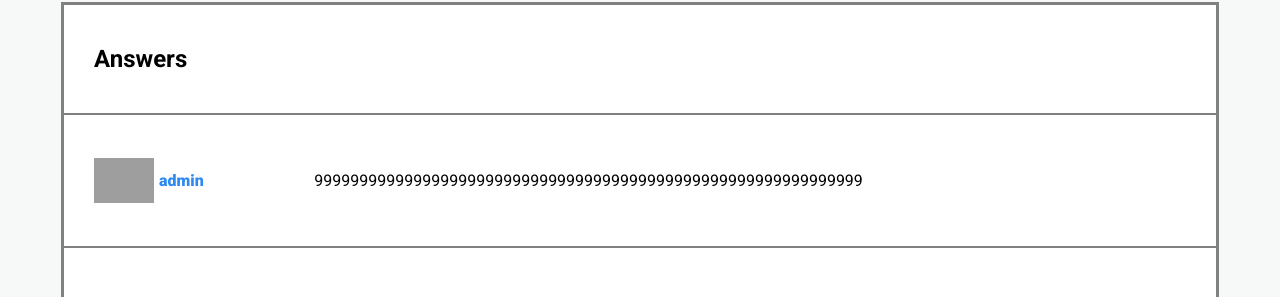
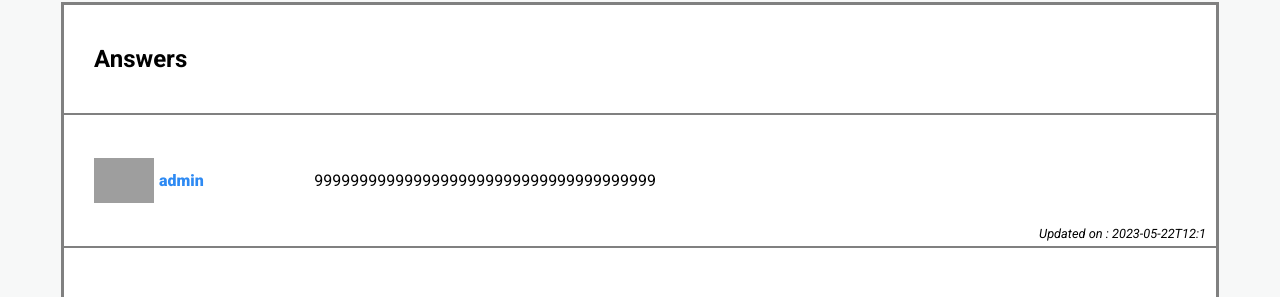
Before and after one commit to batym24/Galutinis-atsiskaitymas, a React (Create React App) app: page /question/1 in a window 1280 px wide. Shown: the part 362-659 px from the top of the page. Built offline with nearby package versions, Linux system fonts and the light colour scheme; data requests are answered from the project's data file; grey boxes are pictures that could not be loaded.

Commit message:
Fixed that all users can see if post was updated

```diff
--- a/src/components/UI/Molecules/Answer.jsx
+++ b/src/components/UI/Molecules/Answer.jsx
@@ -96,12 +96,12 @@ const Answer = ({answer}) => {
                     id: answer.id
                 })}>Delete</button>
                 <Link to={`/editAnswer/${answer.id}`}><button className="update">Edit</button></Link>
-                {
-                    answer.answerIsUpdated &&
-                    <span className="date">Updated on : {answer.answerIsUpdated.slice(0, 15)}</span>
-                }
                 </>
 
+            }
+            {
+                answer.answerIsUpdated &&
+                <span className="date">Updated on : {answer.answerIsUpdated.slice(0, 15)}</span>
             }
         </StyledDiv>
      );
--- a/src/data.json
+++ b/src/data.json
@@ -46,9 +46,9 @@
       "id": 1,
       "questionId": 1,
       "creatorId": 1,
-      "answer": "9999999999999999999999999999999999999999999999999999999999999",
+      "answer": "99999999999999999999999999999999999999",
       "answerUpvotes": 0,
-      "answerIsUpdated": "2023-05-22T12:10:33.718Z"
+      "answerIsUpdated": "2023-05-22T12:19:16.709Z"
     },
     {
       "id": "e4a60916-3334-41b7-a040-af587b4d5692",
```
